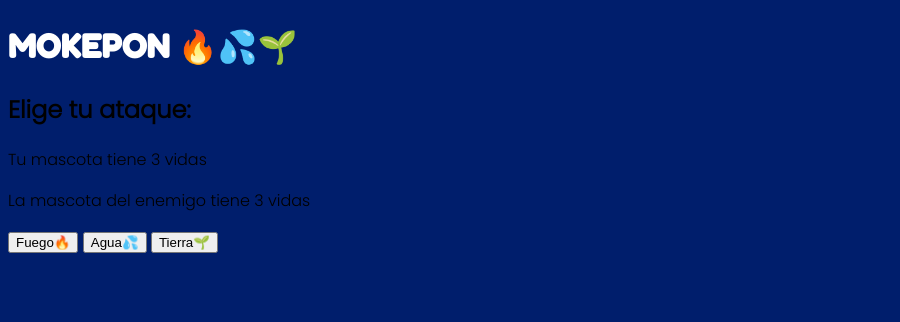
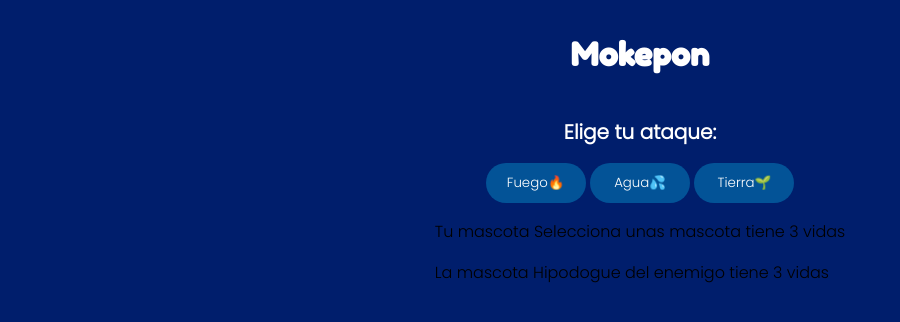
Before and after one commit to N4THB3N/Mokepon, a plain HTML site: page mokepon/mokepon.html in a window 1280 px wide. Both pictures are taken after a click on the button "Seleccionar". Shown: the whole page, without its empty margins (0-900 px from the left). Drawn offline with Linux system fonts and the light colour scheme.

Commit message:
Adding more CSS to the titles and buttons

```diff
--- a/mokepon/js/mokepon.js
+++ b/mokepon/js/mokepon.js
@@ -41,7 +41,7 @@ function seleccionarMascotaJugador()
     sectionSeleccionarMascota.style.display = 'none'
 
     let sectionSeleccionarAtaque = document.getElementById('seleccionar-ataque')
-    sectionSeleccionarAtaque.style.display = 'block'
+    sectionSeleccionarAtaque.style.display = 'flex'
 
     let inputHipodogue = document.getElementById('hipodogue')
     let inputCapipepo = document.getElementById('capipepo')
--- a/mokepon/mokepon.html
+++ b/mokepon/mokepon.html
@@ -17,39 +17,48 @@
                     <p>Hipodogue</p>
                     <img src="./assets/mokepons_mokepon_hipodoge_attack.png" alt="Hipodogue">
                 </label>
+                <input type="radio" name="mascota" id="hipodogue" />
 
                 <label class="tarjeta-de-mokepon" for="capipepo">
                     <p>Capipepo</p>
                     <img src="./assets/mokepons_mokepon_capipepo_attack.png" alt="Capipepo">
                 </label>
+                <input type="radio" name="mascota" id="capipepo" />
 
                 <label class="tarjeta-de-mokepon" for="ratigueya">
                     <p>Ratigueya</p>
                     <img src="./assets/mokepons_mokepon_ratigueya_attack.png" alt="Ratigueya">
                 </label>
+                <input type="radio" name="mascota" id="ratigueya" />
             </div>
 
             <button id="boton-mascota">Seleccionar</button>
         </section>
 
         <section id="seleccionar-ataque">
-            <h1 class="titulo">MOKEPON 🔥💦🌱</h1>
-            <h2>Elige tu ataque: </h2>
-            <p>Tu mascota <span id="mascota-jugador"></span> tiene <span id="vidas-jugador">3</span> vidas</p>
-            <p>La mascota <span id="mascota-enemigo"></span> del enemigo tiene <span id="vidas-enemigo">3</span> vidas</p>
-            <p>
-                <button id="boton-fuego">Fuego🔥</button>
-                <button id="boton-agua">Agua💦</button>
-                <button id="boton-tierra">Tierra🌱</button>
-            </p>
-        </section>
+            <h1 class="titulo">Mokepon</h1>
 
+            <h2 class="subtitulo">Elige tu ataque: </h2>
+
+            <div>
+                <button id="boton-fuego" class="boton-de-ataque">Fuego🔥</button>
+                <button id="boton-agua" class="boton-de-ataque">Agua💦</button>
+                <button id="boton-tierra" class="boton-de-ataque">Tierra🌱</button>
+            </div>
+
+            <div>
                 <section id="mensajes">
                 </section>
 
                 <section id="reiniciar">
                     <button id="boton-reiniciar">Reiniciar</button>
                 </section>
+            </div>
 
+            <div>
+                <p>Tu mascota <span id="mascota-jugador"></span> tiene <span id="vidas-jugador">3</span> vidas</p>
+                <p>La mascota <span id="mascota-enemigo"></span> del enemigo tiene <span id="vidas-enemigo">3</span> vidas</p>
+            </div>
+        </section>
     </body>
 </html>
--- a/mokepon/style.css
+++ b/mokepon/style.css
@@ -60,3 +60,21 @@ body{
 input{
     display: none;
 }
+
+#seleccionar-ataque{
+    display: flex;
+    display: flex;
+    flex-direction: column;
+    align-items: center;
+}
+
+.boton-de-ataque{
+    background-color: #035397;
+    padding: 10px;
+    box-sizing: border-box;
+    border-radius: 20px;
+    border: transparent;
+    width: 100px;
+    color: white;
+    font-family: 'Poppins', sans-serif;
+}
```
Lines whose indentation alone changed are shown as unchanged.
